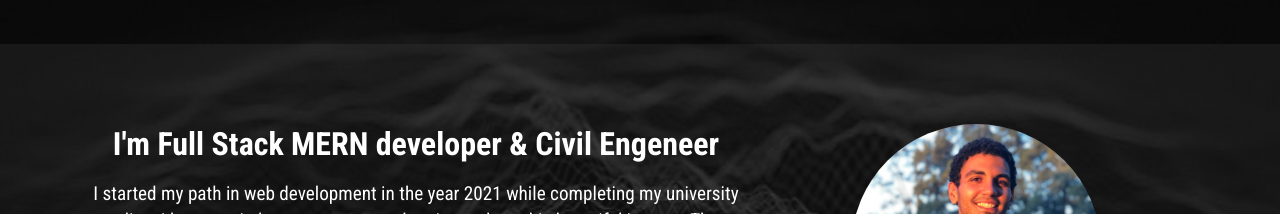
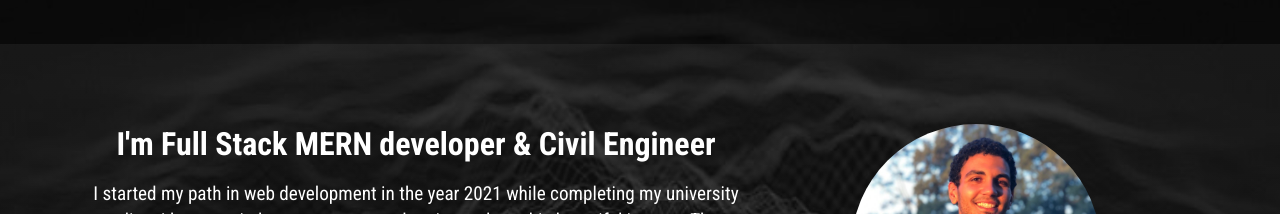
Before and after one commit to NaimCBGhassan/Portfolio, a React (Vite) app: page / in a window 1280 px wide. Shown: the part 820-1034 px from the top of the page. Built offline with nearby package versions, Linux system fonts and the light colour scheme.

Commit message:
Engineer

```diff
--- a/src/components/About/About.jsx
+++ b/src/components/About/About.jsx
@@ -5,7 +5,7 @@ export const About = () => {
   return (
     <StyledAbout id="About">
       <Text>
-        <h3>I'm Full Stack MERN developer & Civil Engeneer</h3>
+        <h3>I'm Full Stack MERN developer & Civil Engineer</h3>
         <p>
           I started my path in web development in the year 2021 while completing my university studies. I have carried
           out many personal projects along this beautiful journey. These projects that I have done have improved my
```
